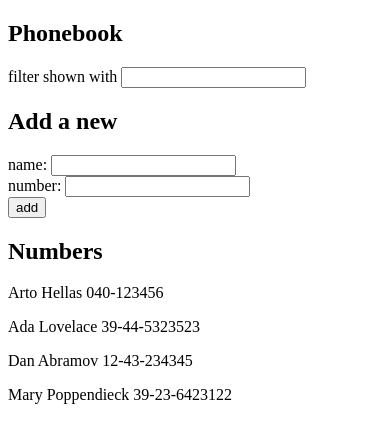
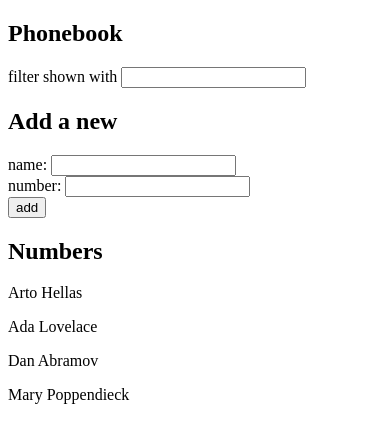
Before and after one commit to AndersonMarques0/Full_Stack_Exercises, a React (Vite) app in the folder part2/phonebook/: page / in a window 390 px wide. Shown: the top 442 px of the page. Built offline with nearby package versions, Linux system fonts and the light colour scheme; data requests are answered from the project's data file.

Commit message:
phonebook step 6

```diff
--- /dev/null
+++ b/part2/phonebook/db.json
@@ -0,0 +1,24 @@
+{
+  "persons":[
+    {
+      "name": "Arto Hellas",
+      "number": "040-123456",
+      "id": "1"
+    },
+    {
+      "name": "Ada Lovelace",
+      "number": "39-44-5323523",
+      "id": "2"
+    },
+    {
+      "name": "Dan Abramov",
+      "number": "12-43-234345",
+      "id": "3"
+    },
+    {
+      "name": "Mary Poppendieck",
+      "number": "39-23-6423122",
+      "id": "4"
+    }
+  ]
+}
--- a/part2/phonebook/package.json
+++ b/part2/phonebook/package.json
@@ -7,9 +7,11 @@
     "dev": "vite",
     "build": "vite build",
     "lint": "eslint .",
-    "preview": "vite preview"
+    "preview": "vite preview",
+    "server": "json-server -p 3001 db.json"
   },
   "dependencies": {
+    "axios": "^1.10.0",
     "react": "^19.1.0",
     "react-dom": "^19.1.0"
   },
@@ -22,6 +24,7 @@
     "eslint-plugin-react-hooks": "^5.2.0",
     "eslint-plugin-react-refresh": "^0.4.20",
     "globals": "^16.2.0",
+    "json-server": "^1.0.0-beta.3",
     "vite": "^7.0.0"
   }
 }
--- a/part2/phonebook/src/App.jsx
+++ b/part2/phonebook/src/App.jsx
@@ -1,18 +1,24 @@
-import { useState } from 'react'
+import { useState, useEffect } from 'react'
+import axios from 'axios'
 import Filter from './components/filter'
 import PersonForm from './components/personForm'
 import Persons from './components/persons'
 
 const App = () => {
-  const [persons, setPersons] = useState([
-    { name: 'Arto Hellas', phone: '040-123456', id: 1 },
-    { name: 'Ada Lovelace', phone: '39-44-5323523', id: 2 },
-    { name: 'Dan Abramov', phone: '12-43-234345', id: 3 },
-    { name: 'Mary Poppendieck', phone: '39-23-6423122', id: 4 }
-  ])
+  const [persons, setPersons] = useState([])
   const [newName, setNewName] = useState('')
   const [newNumber, setNewNumber] = useState('')
   const [filter, setFilter] = useState('')
+
+  useEffect(() => {
+    console.log('Hello from useEffect!')
+    axios
+    .get('http://localhost:3001/persons')
+    .then(response => {
+      setPersons(response.data)
+      console.log(response.data)
+    })
+  }, [])
 
   const handleNewName = event => {
     console.log(event.target.value)
```
Also changed, not shown: 1 other file (tests, documents, lock files or other folders).
